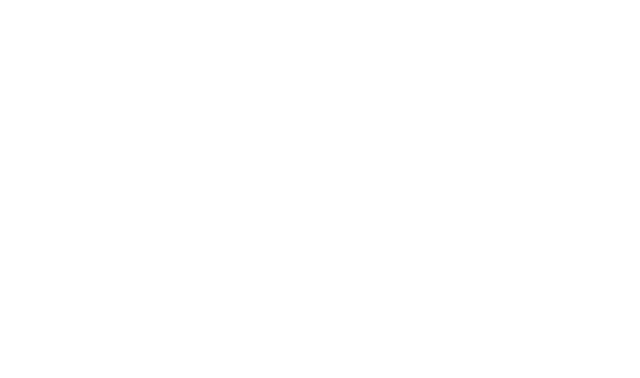
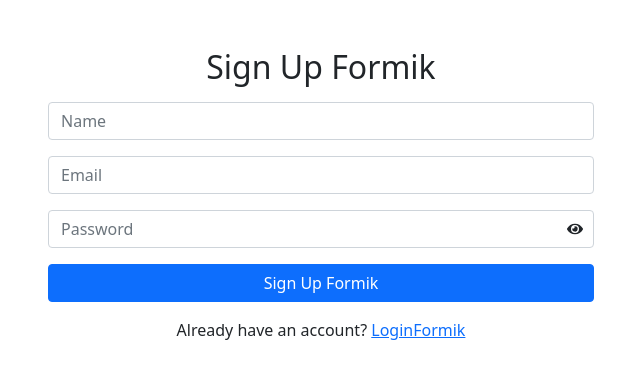
Before and after one commit to vivek-3293/login-signup-form, a React (Create React App) app: page /signupformik in a window 1280 px wide. Before the commit this address had no page. Shown: the top 378 px of the page, without its empty margins (319-959 px from the left). Built offline with nearby package versions, Linux system fonts and the light colour scheme.

Commit message:
formik validation

```diff
--- a/package.json
+++ b/package.json
@@ -44,5 +44,5 @@
       "last 1 safari version"
     ]
   },
-  "proxy": "http://192.168.1.9:3030"
+  "proxy": "http://192.168.1.11:4000"
 }
--- a/src/App.js
+++ b/src/App.js
@@ -8,6 +8,8 @@ import ProtectedRoute from "./components/ProtectedRoute";
 import { ToastContainer } from "react-toastify";
 import "react-toastify/dist/ReactToastify.css";
 import { AuthProvider } from "./context/AuthContext";
+import LoginFormik from "./formikComponents/LoginFormik";
+import SignupFormik from "./formikComponents/SignupFormik";
 
 function App() {
   return (
@@ -15,8 +17,10 @@ function App() {
       <AuthProvider>
         <div>
           <Routes>
-            <Route path="/" element={<Login />} />
-            <Route path="/signup" element={<Signup />} />
+            {/* <Route path="/" element={<Login />} /> */}
+            <Route path="/" element={<LoginFormik />} />
+            {/* <Route path="/signup" element={<Signup />} /> */}
+            <Route path="/signupformik" element={<SignupFormik />} />
             <Route path="/home" element={ <ProtectedRoute>{" "}<Home />{" "}</ProtectedRoute>
               }
             />
--- a/src/components/Login.js
+++ b/src/components/Login.js
@@ -10,14 +10,8 @@ const Login = () => {
   const [password, setPassword] = useState("");
   const [passwordVisible, setPasswordVisible] = useState(false);
   const [errors, setErrors] = useState({});
-  const { auth, login } = useContext(AuthContext);
+  const { login } = useContext(AuthContext);
   const navigate = useNavigate();
-
-  useEffect(() => {
-    if (auth.token){
-      navigate("/home");
-    }
-  }, [auth.token, navigate]);
 
 
   const validateForm = (name, value) => {
@@ -63,13 +57,12 @@ const Login = () => {
     }
 
     try {
-      const response = await axios.post("/auth/login", {
+      const response = await axios.post("/api/login/custom-validation", {
         email,
         password,
       });
       login(response.data.accessToken);
       toast.success("Login Successful");
-      navigate("/home");
     } catch (error) {
       console.log(error);
       toast.error("Invalid email or password.");
--- a/src/components/Signup.js
+++ b/src/components/Signup.js
@@ -1,9 +1,8 @@
-import React, { useState, useContext, useEffect } from "react";
+import React, { useState, useContext } from "react";
 import { Link, useNavigate } from "react-router-dom";
 import { FaEye, FaEyeSlash } from "react-icons/fa";
 import { toast } from "react-toastify";
 import axios from "axios";
-import { AuthContext } from "../context/AuthContext";
 
 const Signup = () => {
   const [formData, setFormData] = useState({
@@ -14,14 +13,7 @@ const Signup = () => {
   const [passwordVisible, setPasswordVisible] = useState(false);
   const [message, setMessage] = useState("");
   const [errors, setErrors] = useState({});
-  const { auth } = useContext(AuthContext);
   const navigate = useNavigate();
-
-  useEffect(() => {
-    if (auth.token){
-      navigate("/home");
-    }
-  }, [auth.token, navigate]);
 
 
   const validateForm = (name, value) => {
@@ -88,7 +80,7 @@ const Signup = () => {
 
     try {
       const response = await axios.post(
-        "/auth/register",
+        "/api/registration/custom-validation",
         formData
       );
       setMessage(`Registration successful! ${response.data.name}`);
--- a/src/context/AuthContext.js
+++ b/src/context/AuthContext.js
@@ -1,13 +1,20 @@
-import React, { createContext, useState, useContext } from "react";
+import React, { createContext, useState, useContext, useEffect } from "react";
 import Cookies from "js-cookie";
 import axios from "axios";
+import { useNavigate } from "react-router-dom";
 
 export const AuthContext = createContext();
 
 export const AuthProvider = ({ children }) => {
-  const [auth, setAuth] = useState(() => ({
-    token: Cookies.get("token") || null,
-  }));
+  const [auth, setAuth] = useState({ token: Cookies.get("token") || null });
+  const navigate = useNavigate();
+
+    useEffect(() => {
+      if (auth.token){
+        navigate("/home");
+      }
+    }, [auth.token, navigate]);
+
 
   // Login Function
   const login = (token) => {
@@ -19,12 +26,13 @@ export const AuthProvider = ({ children }) => {
   const logout = () => {
     Cookies.remove("token");
     setAuth({ token: null });
+    navigate("/")
   };
 
   // Refresh Token Function
   const refreshToken = async () => {
     try {
-      const response = await axios.post("http://192.168.1.9:3030/auth/refresh");
+      const response = await axios.post("/api/refresh");
       if (response.data && response.data.token) {
         const newToken = response.data.token;
         login(newToken);
@@ -35,6 +43,7 @@ export const AuthProvider = ({ children }) => {
       console.log("Token refresh failed:", error.message);
       logout();
     }
+
   };
 
   return (
--- a/src/formikComponents/LoginFormik.js
+++ b/src/formikComponents/LoginFormik.js
@@ -1,9 +1,95 @@
-import React from 'react'
+import React, { useContext, useState } from "react";
+import { AuthContext } from "../context/AuthContext";
+import { Link, useNavigate } from "react-router-dom";
+import { useFormik } from "formik";
+import axios from "axios";
+import { toast } from "react-toastify";
+import { FaEye, FaEyeSlash } from "react-icons/fa";
 
 function LoginFormik() {
+  const { login } = useContext(AuthContext);
+  const navigate = useNavigate();
+
+  const [passwordVisible, setPasswordVisible] = useState(false);
+
+  const formik = useFormik({
+    initialValues: {
+      email: "",
+      password: "",
+    },
+
+    onSubmit: async (values) => {
+      try {
+        const response = await axios.post(
+          "/api/login/custom-validation",
+          values
+        );
+        login(response.data.accessToken);
+        toast.success("Login Successful.");
+        navigate("/home");
+      } catch (error) {
+        toast.error("Invalid email or password.");
+      }
+    },
+  });
+
+  const togglePasswordVisibility = () => {
+    setPasswordVisible((prev) => !prev);
+  };
   return (
-    <div className='container mt-5'></div>
-  )
+    <div className="container mt-5">
+      <div className="row justify-content-center">
+        <div className="col-md-6">
+          <h2 className="text-center">Login Formik</h2>
+          <form onSubmit={formik.handleSubmit}>
+            <input
+              type="text"
+              className="form-control my-3"
+              placeholder="Email"
+              name="email"
+              value={formik.values.email}
+              onChange={formik.handleChange}
+              onBlur={formik.handleBlur}
+              required
+            />
+            {formik.touched.email && formik.errors.email && (
+              <p className="text-danger">{formik.errors.email}</p>
+            )}
+
+            <div className="position-relative">
+              <input
+                type={passwordVisible ? "text" : "password"}
+                className="form-control my-3"
+                placeholder="Password"
+                name="password"
+                value={formik.values.password}
+                onChange={formik.handleChange}
+                onBlur={formik.handleBlur}
+                required
+              />
+
+              <span
+                className="pass-icon-signup position-absulate"
+                onClick={togglePasswordVisibility}
+              >
+                {passwordVisible ? <FaEyeSlash /> : <FaEye />}
+              </span>
+            </div>
+            {formik.touched.password && formik.errors.password && (
+              <p className="text-danger">{formik.errors.password}</p>
+            )}
+
+            <button type="submit" className="btn btn-primary w-100">
+              Login Formik
+            </button>
+          </form>
+          <p className="text-center mt-3">
+            Don't have an account? <Link to="/signupformik">SignUpFormik</Link>
+          </p>
+        </div>
+      </div>
+    </div>
+  );
 }
 
-export default LoginFormik
+export default LoginFormik;
--- a/src/formikComponents/SignupFormik.js
+++ b/src/formikComponents/SignupFormik.js
@@ -1,38 +1,95 @@
 import React, { useContext, useState } from "react";
 import { Link, useNavigate } from "react-router-dom";
+import { FaEye, FaEyeSlash } from "react-icons/fa";
+import { useFormik } from "formik";
+import axios from "axios";
+import { toast } from "react-toastify";
 import { AuthContext } from "../context/AuthContext";
-import { FaEye, FaEyeSlash } from "react-icons/fa";
+import * as Yup from "yup";
 
 function SignupFormik() {
-    const { auth } = useContext(AuthContext);
+  const { login } = useContext(AuthContext);
   const navigate = useNavigate();
+  const [message, setMessage] = useState("");
 
   const [passwordVisible, setPasswordVisible] = useState(false);
 
-    const togglePasswordVisibility = () =>{
+  const validationSchema = Yup.object({
+    name: Yup.string().min(3).max(15).required("Name is Required."),
+    email: Yup.string().email("Invalid Email.").required("Email is Required."),
+    password: Yup.string()
+      .min(6, 'Password must be at least 6 characters')
+      .max(10, 'Password must not exceed 10 characters')
+      .matches(/[a-z]/, 'Password must contain at least one small letter')
+      .matches(/[A-Z]/, 'Password must contain at least one capital letter')
+      .matches(/\d/, 'Password must contain at least one number')
+      .matches(/[@!$%&*?]/, 'Password must contain at least one special character')
+      .required("Password is Required"),
+  });
+
+  const formik = useFormik({
+    initialValues: {
+      name: "",
+      email: "",
+      password: "",
+    },
+    validationSchema,
+
+    onSubmit: async (values) => {
+      try {
+        const response = await axios.post(
+          "/api/registration/custom-validation",
+          values
+        );
+        login(response.data.accessToken);
+        toast.success("Registration Successful");
+        navigate("/");
+      } catch (error) {
+        toast.error("Registration Failed. Please Try Again.");
+        setMessage(
+          error.response?.data?.error ||
+            "Registration failed. Please try again."
+        );
+      }
+    },
+  });
+
+  const togglePasswordVisibility = () => {
     setPasswordVisible((prev) => !prev);
-    }
+  };
   return (
     <div className="container mt-5">
       <div className="row justify-content-center">
         <div className="col-md-6">
           <h2 className="text-center">Sign Up Formik</h2>
-          <form>
+          <form onSubmit={formik.handleSubmit}>
             <input
               type="text"
               className="form-control my-3"
               placeholder="Name"
               name="name"
+              value={formik.values.name}
+              onChange={formik.handleChange}
+              onBlur={formik.handleBlur}
               required
             />
+            {formik.touched.name && formik.errors.name && (
+              <p className="text-danger">{formik.errors.name}</p>
+            )}
 
             <input
-              type="text"
+              type="email"
               className="form-control my-3"
               placeholder="Email"
               name="email"
+              value={formik.values.email}
+              onChange={formik.handleChange}
+              onBlur={formik.handleBlur}
               required
             />
+            {formik.touched.email && formik.errors.email && (
+              <p className="text-danger">{formik.errors.email}</p>
+            )}
 
             <div className="position-relative">
               <input
@@ -40,16 +97,30 @@ function SignupFormik() {
                 className="form-control my-3"
                 placeholder="Password"
                 name="password"
+                value={formik.values.password}
+                onChange={formik.handleChange}
+                onBlur={formik.handleBlur}
                 required
               />
-              <span className="pass-icon-signup position-absulate" onClick={togglePasswordVisibility}>
+              <span
+                className="pass-icon-signup position-absulate"
+                onClick={togglePasswordVisibility}
+              >
                 {passwordVisible ? <FaEyeSlash /> : <FaEye />}
               </span>
             </div>
+            {formik.touched.password && formik.errors.password && (
+              <p className="text-danger">{formik.errors.password}</p>
+            )}
 
-            <button type="submit" className="btn btn-primary w-100">Sign Up Formik</button>
+            <button type="submit" className="btn btn-primary w-100">
+              Sign Up Formik
+            </button>
           </form>
-          <p className="text-center mt-3">Already have an account? <Link to="/">LoginFormik</Link></p>
+          <p className="text-center mt-3">
+            Already have an account? <Link to="/">LoginFormik</Link>
+          </p>
+          {message && <p className="text-danger text-center">{message}</p>}
         </div>
       </div>
     </div>
```
Also changed, not shown: src/components/Home.js (+2 -5 lines). Lines whose indentation alone changed are shown as unchanged.
